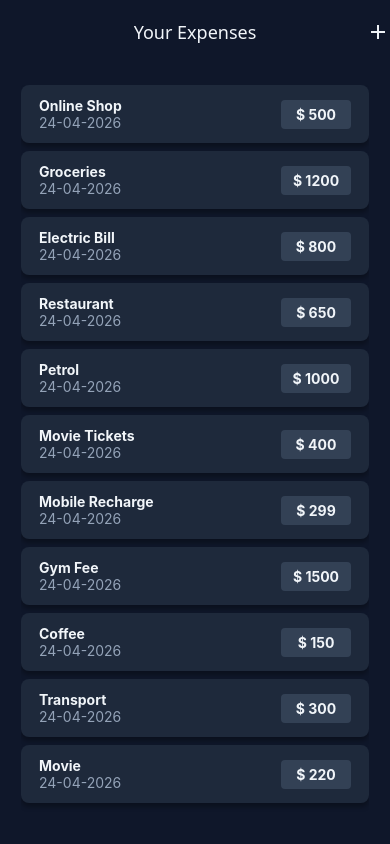
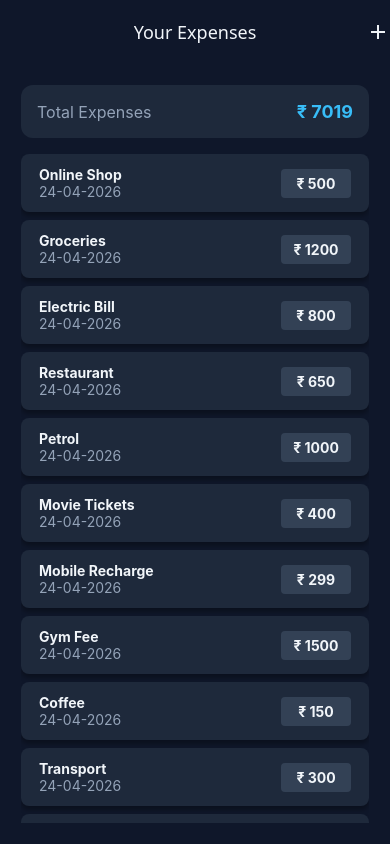
Before and after one commit to saicharan641A/ExpenseTracker, a React Native app: screen /HomeScreen in a window 390 px wide. Built offline with nearby package versions, Linux system fonts and the light colour scheme.

Commit message:
Added Expense Summary

```diff
--- a/components/ExpenseCard.js
+++ b/components/ExpenseCard.js
@@ -12,7 +12,7 @@ export default function ExpenseCard({ id, title, date, amount, onPress }) {
                     <Text style={styles.date}>{date}</Text>
                 </View>
                 <View style={styles.amtContainer}>
-                    <Text style={styles.amount}>$ {amount}</Text>
+                    <Text style={styles.amount}>₹ {amount}</Text>
                 </View>
             </View>
         </Pressable>
--- /dev/null
+++ b/components/ExpenseSummary.js
@@ -0,0 +1,34 @@
+import { View, Text, StyleSheet } from "react-native";
+import { Color } from "../assets/colors/color";
+
+export default function ExpenseSummary({totalAmount}) {
+    return (
+        <View style={styles.summaryContainer}>
+            <Text style={styles.summaryText}>Total Expenses</Text>
+            <Text style={styles.summaryAmount}>₹ {totalAmount}</Text>
+        </View>
+    );
+}
+
+const styles = StyleSheet.create({
+    summaryContainer: {
+        backgroundColor: Color.card,
+        padding: 16,
+        borderRadius: 12,
+        marginBottom: 16,
+        flexDirection: "row",
+        justifyContent: "space-between",
+        alignItems: "center",
+    },
+
+    summaryText: {
+        color: Color.secondary,
+        fontSize: 16,
+    },
+
+    summaryAmount: {
+        color: "#38BDF8",
+        fontSize: 18,
+        fontWeight: "bold",
+    },
+});
--- a/screens/authorized/HomeScreen.js
+++ b/screens/authorized/HomeScreen.js
@@ -6,6 +6,7 @@ import { ExpenseContext } from "../../store/expenseContext";
 
 import ExpenseCard from "../../components/ExpenseCard";
 import PressableIcon from "../../components/PressableIcon";
+import ExpenseSummary from "../../components/ExpenseSummary";
 
 
 export default function HomeScreen({ navigation }) {
@@ -45,8 +46,13 @@ export default function HomeScreen({ navigation }) {
         );
     }
 
+    const totalAmount = expenses.reduce((sum, item) => {
+        return sum + item.amount;
+    }, 0);
+
     return (
         <View style={styles.rootContainer}>
+            <ExpenseSummary totalAmount={totalAmount} />
             <FlatList data={sortedExpenses} keyExtractor={item => item.id.toString()} renderItem={({ item }) => renderItem({ item })} />
         </View>
     );
```
Also changed, not shown: 1 other file (tests, documents, lock files or other folders).
